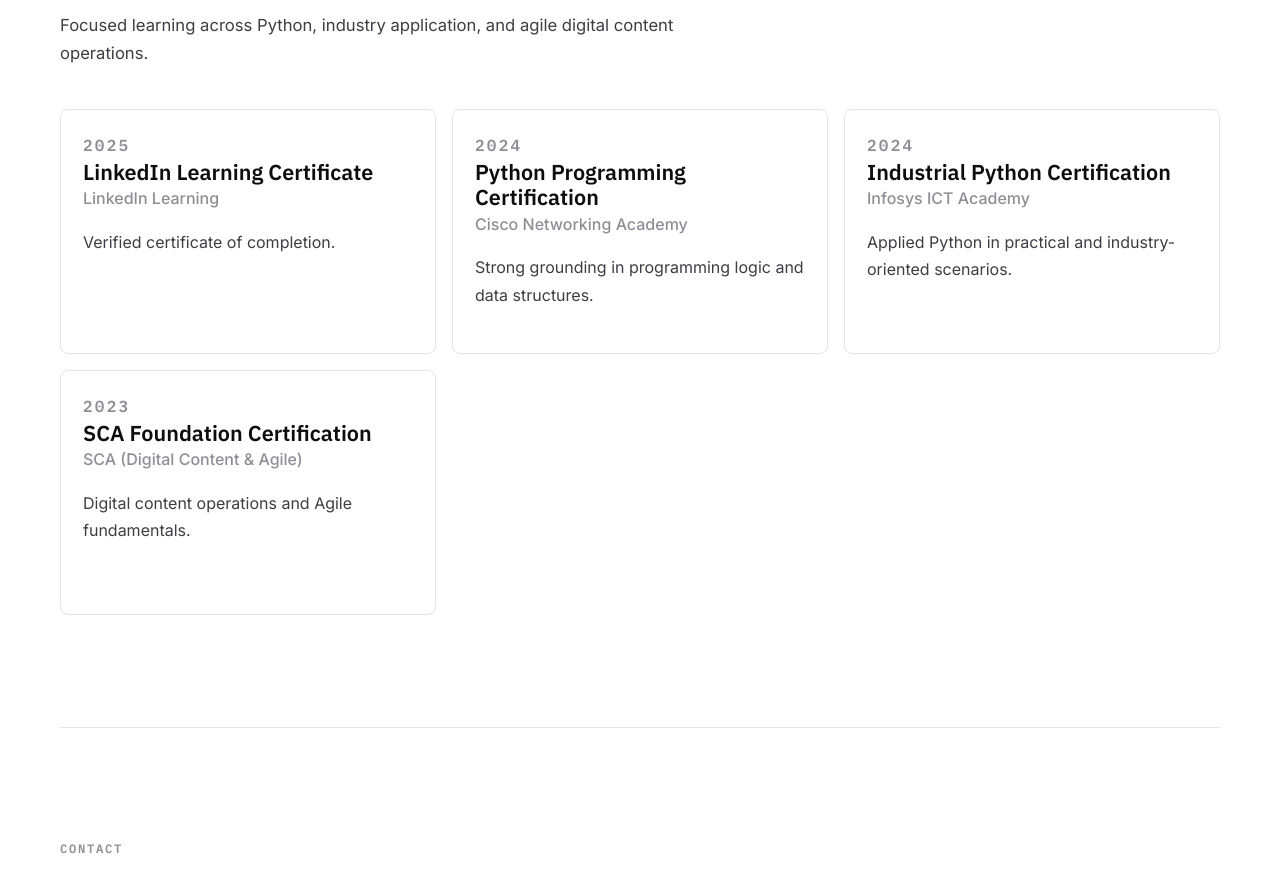
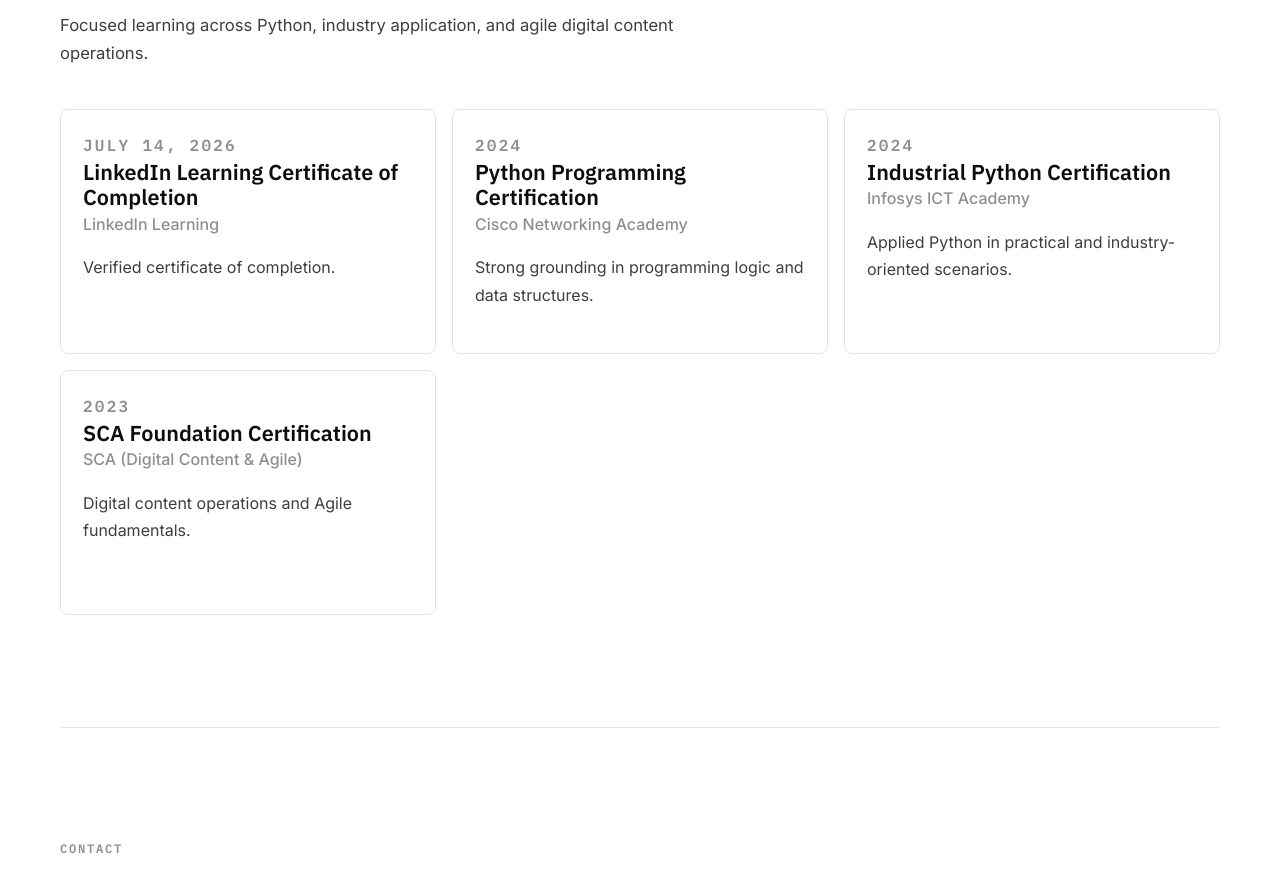
Before and after one commit to irohit373/shipwithrohit.app, a Next.js app: page / in a window 1280 px wide. Shown: the part 4820-5704 px from the top of the page. Built offline with nearby package versions, Linux system fonts and the light colour scheme.

Commit message:
fix: use exact LinkedIn cert title/date/canonical link

```diff
--- a/src/app/page.jsx
+++ b/src/app/page.jsx
@@ -91,11 +91,11 @@
 
 const certifications = [
   {
-    title: "LinkedIn Learning Certificate",
+    title: "LinkedIn Learning Certificate of Completion",
     issuer: "LinkedIn Learning",
-    date: "2025",
+    date: "July 14, 2026",
     description: "Verified certificate of completion.",
-    link: "https://www.linkedin.com/learning/certificates/34682c5d2ff388adea979807f110dfc26c022a5c74035a23c5335752d0a28c01?trk=share_certificate"
+    link: "https://www.linkedin.com/learning/certificates/34682c5d2ff388adea979807f110dfc26c022a5c74035a23c5335752d0a28c01"
   },
   {
     title: "Python Programming Certification",
```
